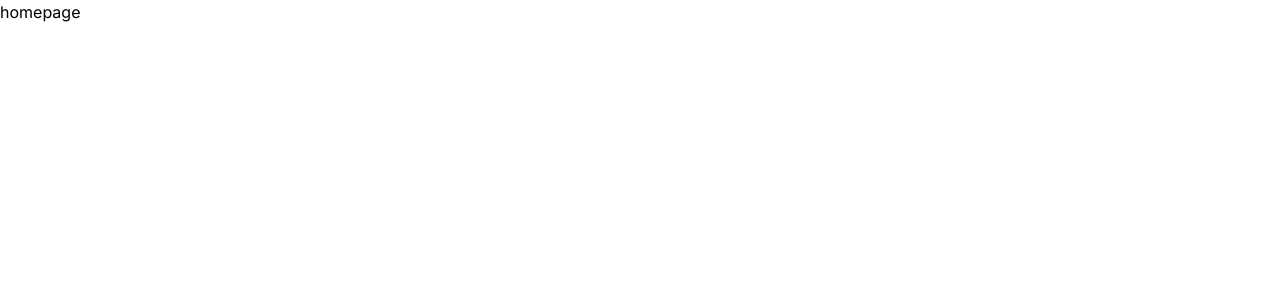
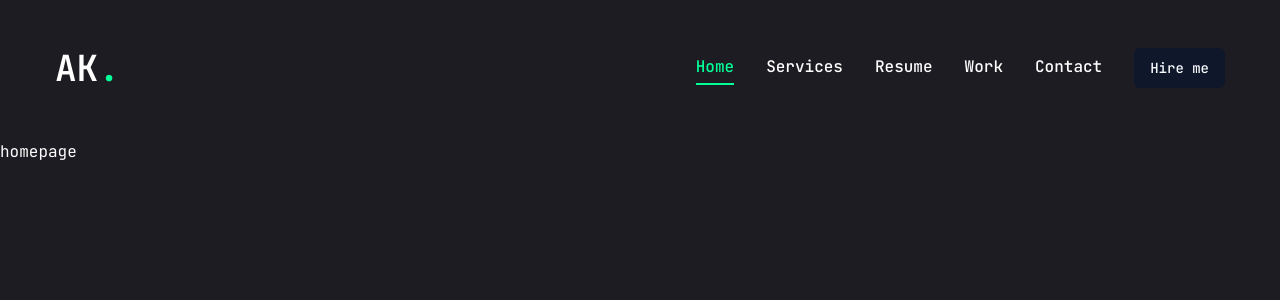
Before and after one commit to kodaliakhil/portfolio, a Next.js app: page / in a window 1280 px wide. Shown: the top 300 px of the page. Built offline with nearby package versions, Linux system fonts and the light colour scheme.

Commit message:
theme setup and started with header

```diff
--- a/app/globals.css
+++ b/app/globals.css
@@ -1,3 +1,9 @@
 @tailwind base;
-  @tailwind components;
-  @tailwind utilities;
+@tailwind components;
+@tailwind utilities;
+
+@layer base {
+  body {
+    @apply font-primary bg-primary text-white leading-loose;
+  }
+}
--- a/app/layout.jsx
+++ b/app/layout.jsx
@@ -1,7 +1,14 @@
-import { Inter } from "next/font/google";
+import { JetBrains_Mono } from "next/font/google";
 import "./globals.css";
 
-const inter = Inter({ subsets: ["latin"] });
+// Components
+import Header from "@/components/Header";
+
+const jetbrainsMono = JetBrains_Mono({
+  subsets: ["latin"],
+  weight: ["100", "200", "300", "400", "500", "600", "700", "800"],
+  variable: "--font-jetbrainsMono",
+});
 
 export const metadata = {
   title: "Create Next App",
@@ -11,7 +18,10 @@
 export default function RootLayout({ children }) {
   return (
     <html lang="en">
-      <body className={inter.className}>{children}</body>
+      <body className={jetbrainsMono.variable}>
+        <Header />
+        {children}
+      </body>
     </html>
   );
 }
--- /dev/null
+++ b/components/Header.jsx
@@ -0,0 +1,30 @@
+import Link from "next/link";
+import { Button } from "./ui/button";
+// components
+import Nav from "./Nav";
+
+const Header = () => {
+  return (
+    <header className="py-8 xl:py-12 text-white ">
+      <div className="container mx-auto flex justify-between items-center">
+        {/* logo */}
+        <Link href={"/"}>
+          <h1 className="text-4xl font-semibold">
+            AK<span className="text-accent">.</span>
+          </h1>
+        </Link>
+        {/* desktop nav & hire me button*/}
+        <div className="hidden xl:flex items-center gap-8">
+          <Nav />
+          <Link href={"/contact"}>
+            <Button>Hire me</Button>
+          </Link>
+        </div>
+        {/* mobile nav */}
+        <div className="xl:hidden">mobile nav</div>
+      </div>
+    </header>
+  );
+};
+
+export default Header;
--- /dev/null
+++ b/components/Nav.jsx
@@ -0,0 +1,46 @@
+"use client";
+import Link from "next/link";
+import { usePathname } from "next/navigation";
+const links = [
+  {
+    name: "home",
+    path: "/",
+  },
+  {
+    name: "services",
+    path: "/services",
+  },
+  {
+    name: "resume",
+    path: "/resume",
+  },
+  {
+    name: "work",
+    path: "/work",
+  },
+  {
+    name: "contact",
+    path: "/contact",
+  },
+];
+const Nav = () => {
+  const pathname = usePathname();
+  console.log(pathname);
+  return (
+    <nav className="flex gap-8">
+      {links.map((link, index) => (
+        <Link
+          href={link.path}
+          key={index}
+          className={`${
+            link.path === pathname && "text-accent border-b-2 border-accent"
+          } capitalize font-medium hover:text-accent transition-all`}
+        >
+          {link.name}
+        </Link>
+      ))}
+    </nav>
+  );
+};
+
+export default Nav;
--- a/tailwind.config.js
+++ b/tailwind.config.js
@@ -2,21 +2,34 @@
 module.exports = {
   darkMode: ["class"],
   content: [
-    './pages/**/*.{js,jsx}',
-    './components/**/*.{js,jsx}',
-    './app/**/*.{js,jsx}',
-    './src/**/*.{js,jsx}',
+    "./pages/**/*.{js,jsx}",
+    "./components/**/*.{js,jsx}",
+    "./app/**/*.{js,jsx}",
+    "./src/**/*.{js,jsx}",
   ],
   prefix: "",
   theme: {
     container: {
       center: true,
-      padding: "2rem",
-      screens: {
-        "2xl": "1400px",
-      },
+      padding: "15px",
+    },
+    screens: {
+      sm: "640px",
+      md: "768px",
+      lg: "960px",
+      xl: "1200px",
+    },
+    fontFamily: {
+      primary: "var(--font-jetbrainsMono)",
     },
     extend: {
+      colors: {
+        primary: "#1c1c22",
+        accent: {
+          DEFAULT: "#00ff99",
+          hover: "#00e187",
+        },
+      },
       keyframes: {
         "accordion-down": {
           from: { height: "0" },
@@ -34,4 +47,4 @@
     },
   },
   plugins: [require("tailwindcss-animate")],
-}
+};
```
